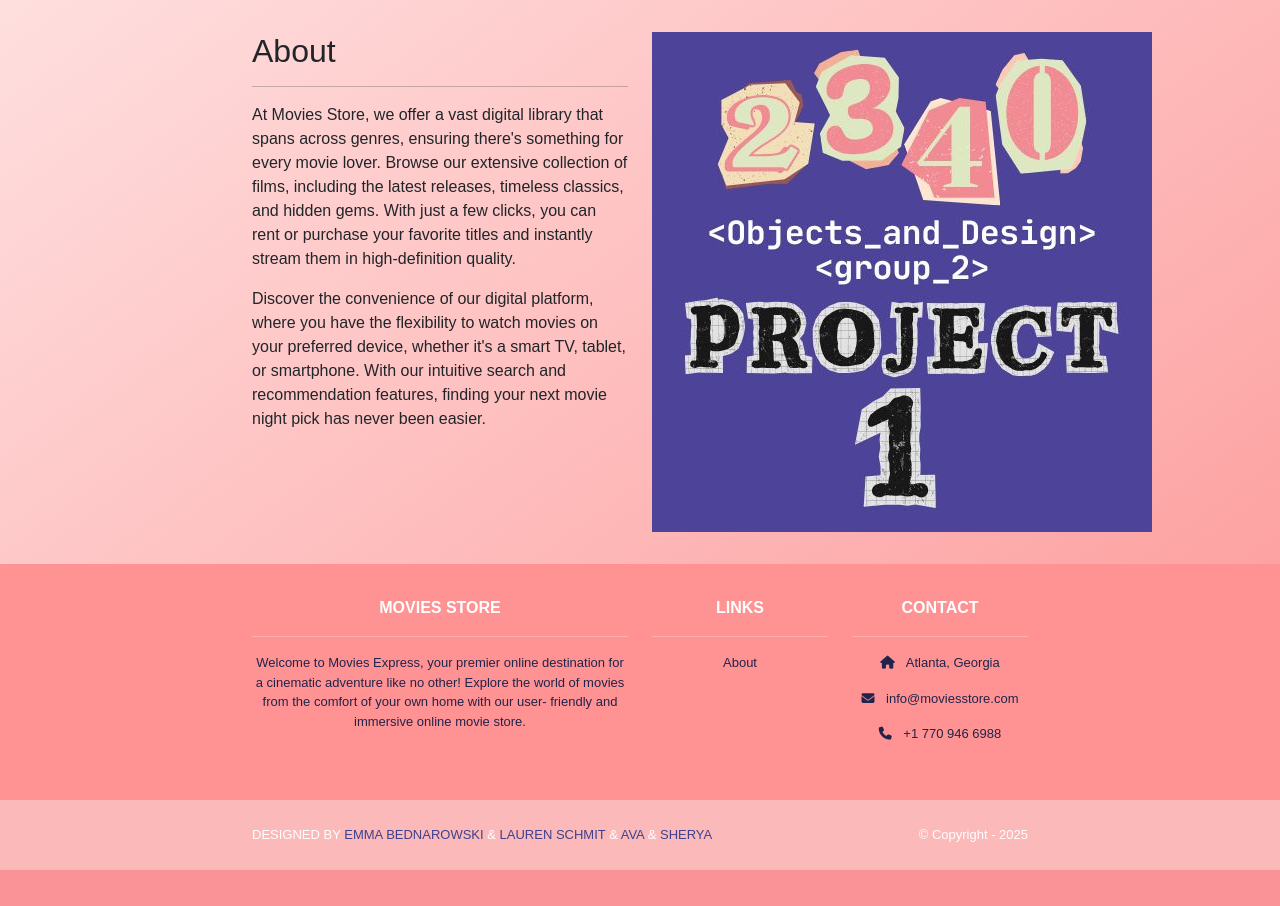
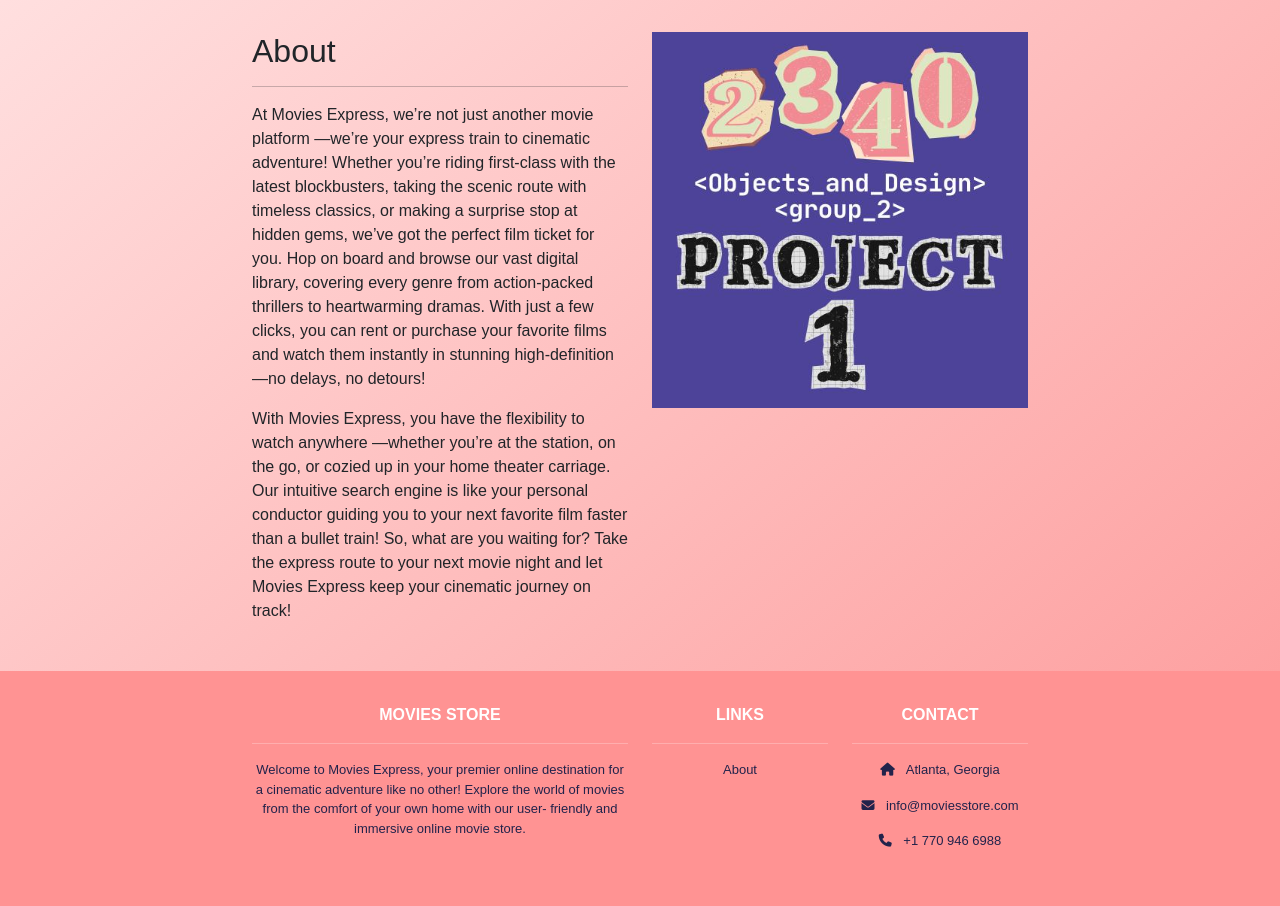
Before and after one commit to laurenaschmidt/project-1, a Django app: template home/templates/home/about.html in a window 1280 px wide. Shown: the part 82-988 px from the top of the page. Before the commit the page ends 952 px from the top, so only its background shows below. Run offline with Django 5.2, Linux system fonts and the light colour scheme; the template is opened without the code that fills it, so the values that code supplies are empty; some libraries are stand-ins or nearby versions; some web fonts are replaced.

Commit message:
final front-end changes

```diff
--- a/home/templates/home/about.html
+++ b/home/templates/home/about.html
@@ -8,27 +8,30 @@
         <h2>About</h2>
         <hr />
         <p>
-           At Movies Store, we offer a vast digital library
-           that spans across genres, ensuring there's
-           something for every movie lover. Browse our
-           extensive collection of films, including the
-           latest releases, timeless classics, and hidden
-           gems. With just a few clicks, you can rent or
-           purchase your favorite titles and instantly
-           stream them in high-definition quality.
+           At Movies Express, we’re not just another movie platform
+           —we’re your express train to cinematic adventure!
+           Whether you’re riding first-class with the latest blockbusters,
+           taking the scenic route with timeless classics,
+           or making a surprise stop at hidden gems,
+           we’ve got the perfect film ticket for you.
+           Hop on board and browse our vast digital library,
+           covering every genre from action-packed thrillers to heartwarming dramas.
+           With just a few clicks, you can rent or purchase your favorite films
+           and watch them instantly in stunning high-definition
+           —no delays, no detours!
         </p>
         <p>
-          Discover the convenience of our digital platform,
-          where you have the flexibility to watch movies
-          on your preferred device, whether it's a smart
-          TV, tablet, or smartphone. With our intuitive
-          search and recommendation features, finding your
-          next movie night pick has never been easier.
+          With Movies Express, you have the flexibility to watch anywhere
+          —whether you’re at the station, on the go, or cozied up in your home theater carriage.
+          Our intuitive search engine is like your personal conductor
+          guiding you to your next favorite film faster than a bullet train!
+          So, what are you waiting for? Take the express route to your next movie night
+          and let Movies Express keep your cinematic journey on track!
         </p>
       </div>
       <div class="col-md-6 mx-auto mb-3 text-center">
         <img src="{% static 'img/about.jpg' %}"
-             class="max-width-100"
+             class="responsive-img"
              alt="about" />
       </div>
     </div>
--- a/home/templates/home/index.html
+++ b/home/templates/home/index.html
@@ -3,7 +3,7 @@
 {% block content %}
 <header class="masthead bg-index text-white text-center py-4 d-flex align-items-center justify-content-center">
   <div class="container text-center">
-    <h2>Movies Store</h2>
+    <h2>Welcome Aboard Movies Express!</h2>
     <p>Your Ticket to Unlimited Entertainment!</p>
   </div>
 </header>
--- a/moviesstore/static/css/style.css
+++ b/moviesstore/static/css/style.css
@@ -7,6 +7,12 @@
   justify-content: center; /* Centers vertically */
   height: 200px; /* Adjust height based on your banner */
   text-align: center;
+}
+
+.responsive-img {
+  max-width: 100%;
+  height: auto;
+  display: block;
 }
 
 .success-message {
```
Also changed, not shown: moviesstore/templates/base.html (+10 -13 lines), db.sqlite3, media/movie_images/240344-la-la-land-0-1000-0-1500-crop.jpg (added), media/movie_images/277064-barbie-0-1000-0-1500-crop.jpg (added), media/movie_images/50518-the-breakfast-club-0-1000-0-1500-crop.jpg (added), media/movie_images/51524-titanic-0-1000-0-1500-crop.jpg (added), media/movie_images/560697-madame-web-0-1000-0-1500-crop.jpg (added), media/movie_images/5wwTSfz3zc1M7quRVQLmIH8jHBF-0-1000-0-1500-crop.jpg (added), media/movie_images/eFnGmj63QPUpK7QUWSOUhypIQOT-0-1000-0-1500-crop.jpg (added), media/movie_images/w3gyGBbbwcBVuIO0MomGvPCn5f2-0-1000-0-1500-crop.jpg (added), media/movie_images/w3gyGBbbwcBVuIO0MomGvPCn5f2-0-300-0-450-crop.jpg (added).
